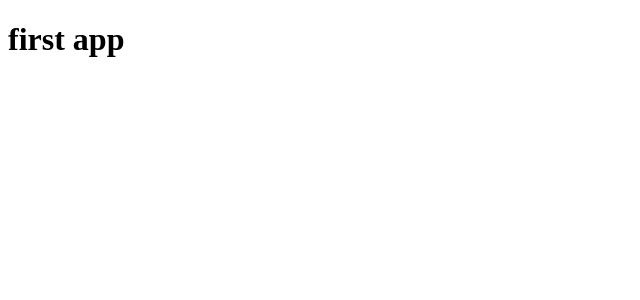
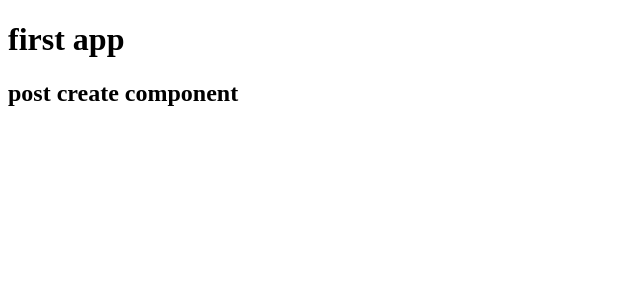
Before and after one commit to doug-newton/mean-course-udemy, an Angular app: page / in a window 1280 px wide. Shown: the top 300 px of the page, without its empty margins (0-640 px from the left). Built offline with nearby package versions, Linux system fonts and the light colour scheme.

Commit message:
add empty post-create component

```diff
--- a/src/app/app.component.html
+++ b/src/app/app.component.html
@@ -1 +1,2 @@
 <h1>first app</h1>
+<app-post-create></app-post-create>
--- a/src/app/app.module.ts
+++ b/src/app/app.module.ts
@@ -3,10 +3,12 @@
 
 import { AppRoutingModule } from './app-routing.module';
 import { AppComponent } from './app.component';
+import { PostCreateComponent } from './posts/post-create.component';
 
 @NgModule({
   declarations: [
-    AppComponent
+    AppComponent,
+    PostCreateComponent
   ],
   imports: [
     BrowserModule,
--- /dev/null
+++ b/src/app/posts/post-create.component.html
@@ -0,0 +1 @@
+<h2>post create component</h2>
```
Also changed, not shown: src/app/posts/post-create.component.ts (added, +9 -0 lines), src/app/posts/post-create.component.scss (added).
